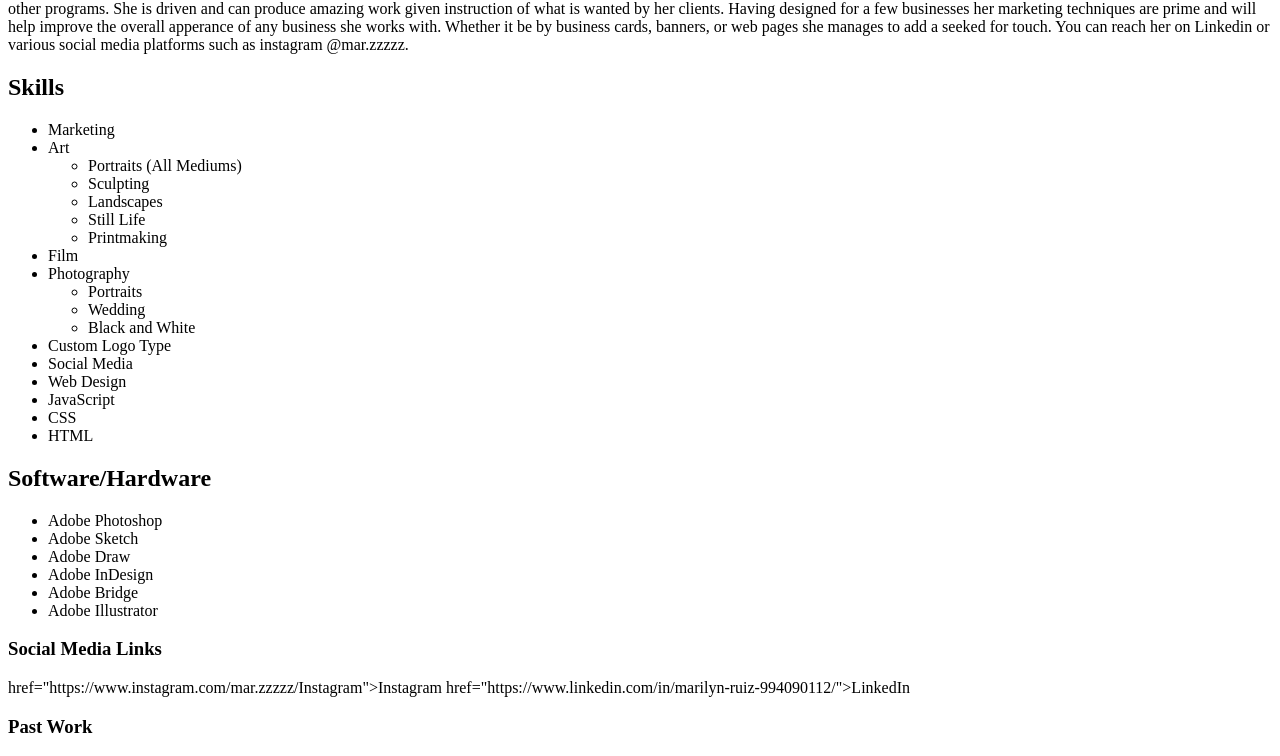
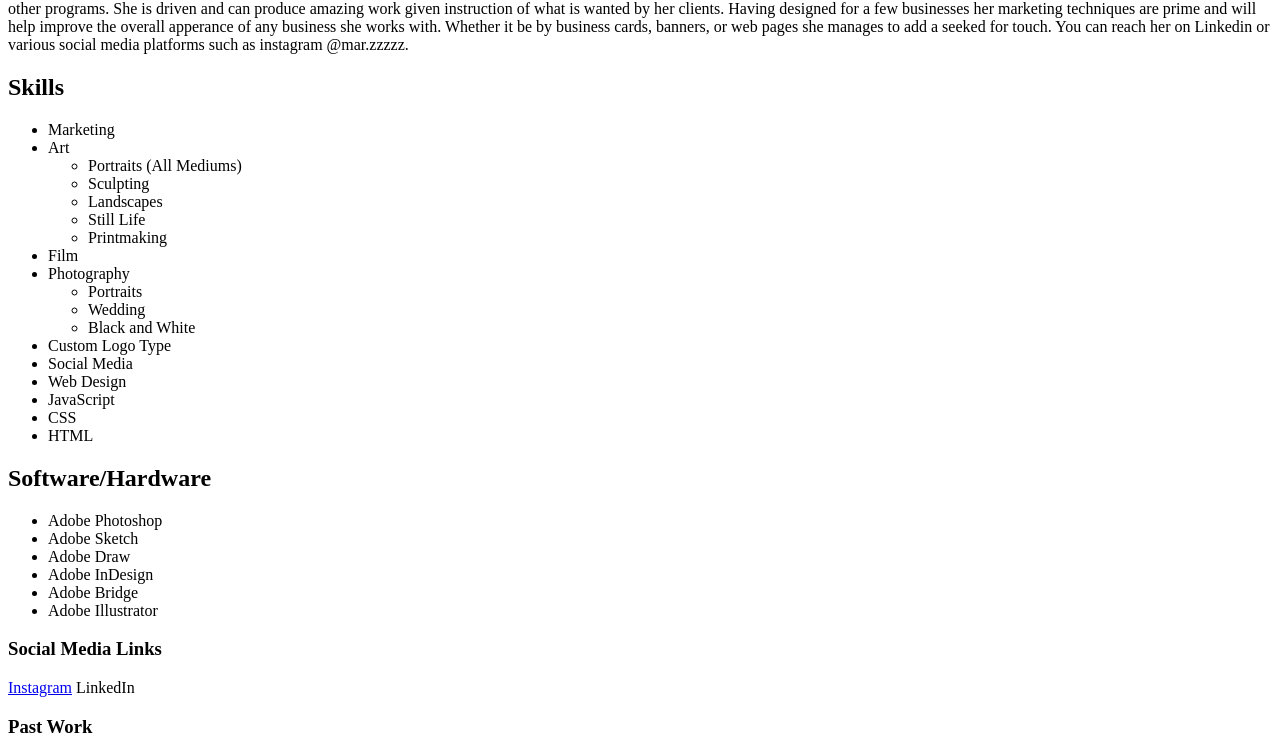
Before and after one commit to marhlay1/marstest2, a plain HTML site: page index.html in a window 1280 px wide. Shown: the part 150-906 px from the top of the page. Drawn offline with Linux system fonts and the light colour scheme.

Commit message:
Add files via upload

```diff
--- a/index.html
+++ b/index.html
@@ -49,7 +49,7 @@
 </ul>
 <h3>Social Media Links</h3>
 <!--make some social media loser-->
-<a>href="https://www.instagram.com/mar.zzzzz/Instagram">Instagram</a>
-<a>href="https://www.linkedin.com/in/marilyn-ruiz-994090112/">LinkedIn</a>
+<a href="https://www.instagram.com/mar.zzzzz/Instagram">Instagram</a>
+<ahref="https://www.linkedin.com/in/marilyn-ruiz-994090112/">LinkedIn</a>
 <h3>Past Work</h3>
 <!--when I get back from ny will do, sorry for that-->
```
